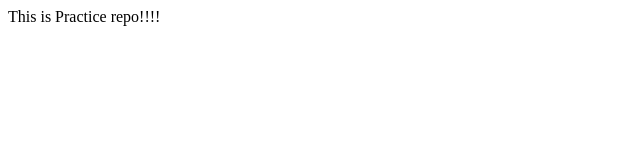
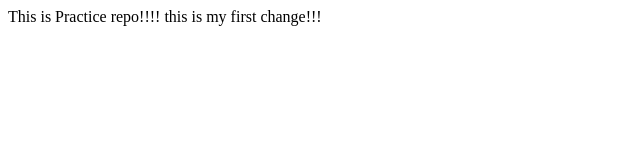
Before and after one commit to sejalrai29/PracticeRepo, a plain HTML site: page index.html in a window 1280 px wide. Shown: the whole page, without its empty margins (0-640 px from the left). Drawn offline with Linux system fonts and the light colour scheme.

Commit message:
First change

```diff
--- a/index.html
+++ b/index.html
@@ -8,5 +8,6 @@
 </head>
 <body>
     This is Practice repo!!!!
+    this is my first change!!!
 </body>
 </html>
```
